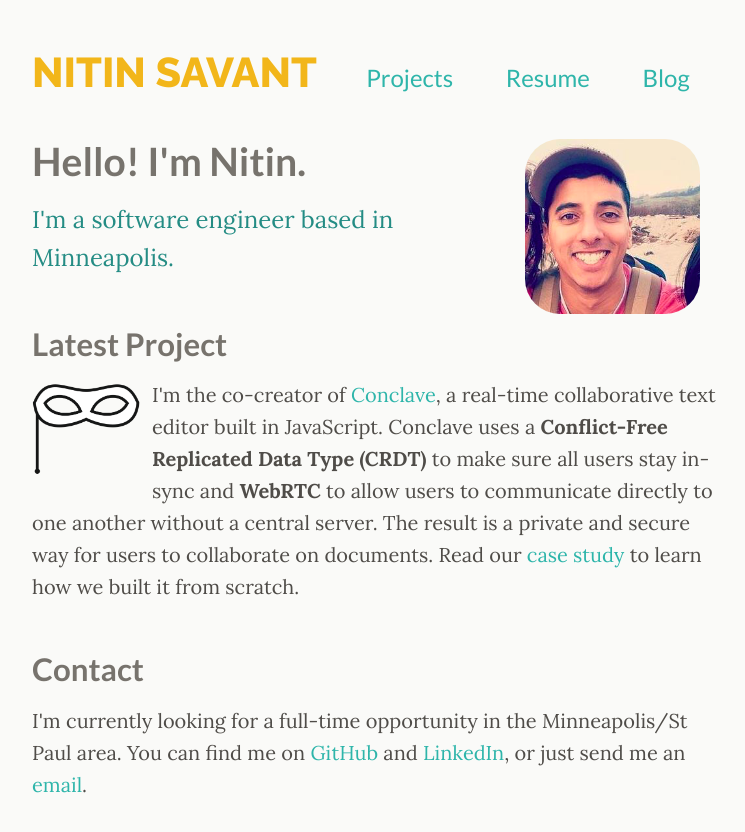
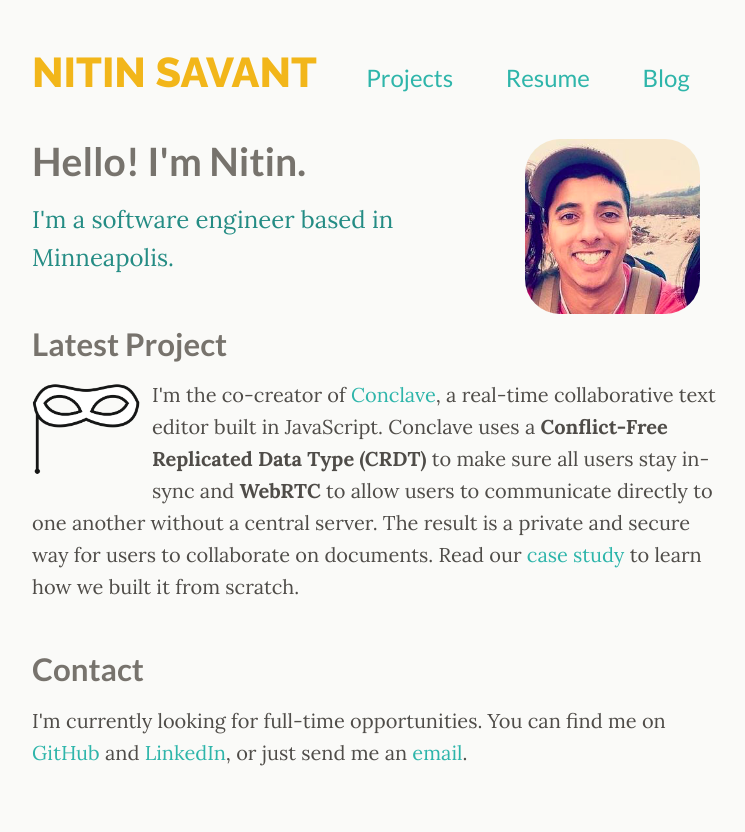
Before and after one commit to nitinsavant/nitinsavant.github.io, a Jekyll site: the page built from index.html, in a window 1280 px wide. Shown: the top 832 px of the page, without its empty margins (266-1011 px from the left). Built offline with Jekyll 4.4.1, drawn with Linux system fonts in a browser that asks for light colours.

Commit message:
Update call to action

```diff
--- a/index.html
+++ b/index.html
@@ -30,6 +30,6 @@ title: Home
 <footer>
   <h2>Contact</h2>
   <p>
-    I'm currently looking for a full-time opportunity in the Minneapolis/St Paul area. You can find me on <a target="_blank" rel="external" href="https://github.com/nitinsavant">GitHub</a> and <a target="_blank" rel="external" href="https://linkedin.com/in/nitinsavant">LinkedIn</a>, or just send me an <a href="mailto:nitinsavant@gmail.com">email</a>.
+    I'm currently looking for full-time opportunities. You can find me on <a target="_blank" rel="external" href="https://github.com/nitinsavant">GitHub</a> and <a target="_blank" rel="external" href="https://linkedin.com/in/nitinsavant">LinkedIn</a>, or just send me an <a href="mailto:nitinsavant@gmail.com">email</a>.
   </p>
 </footer>
```
